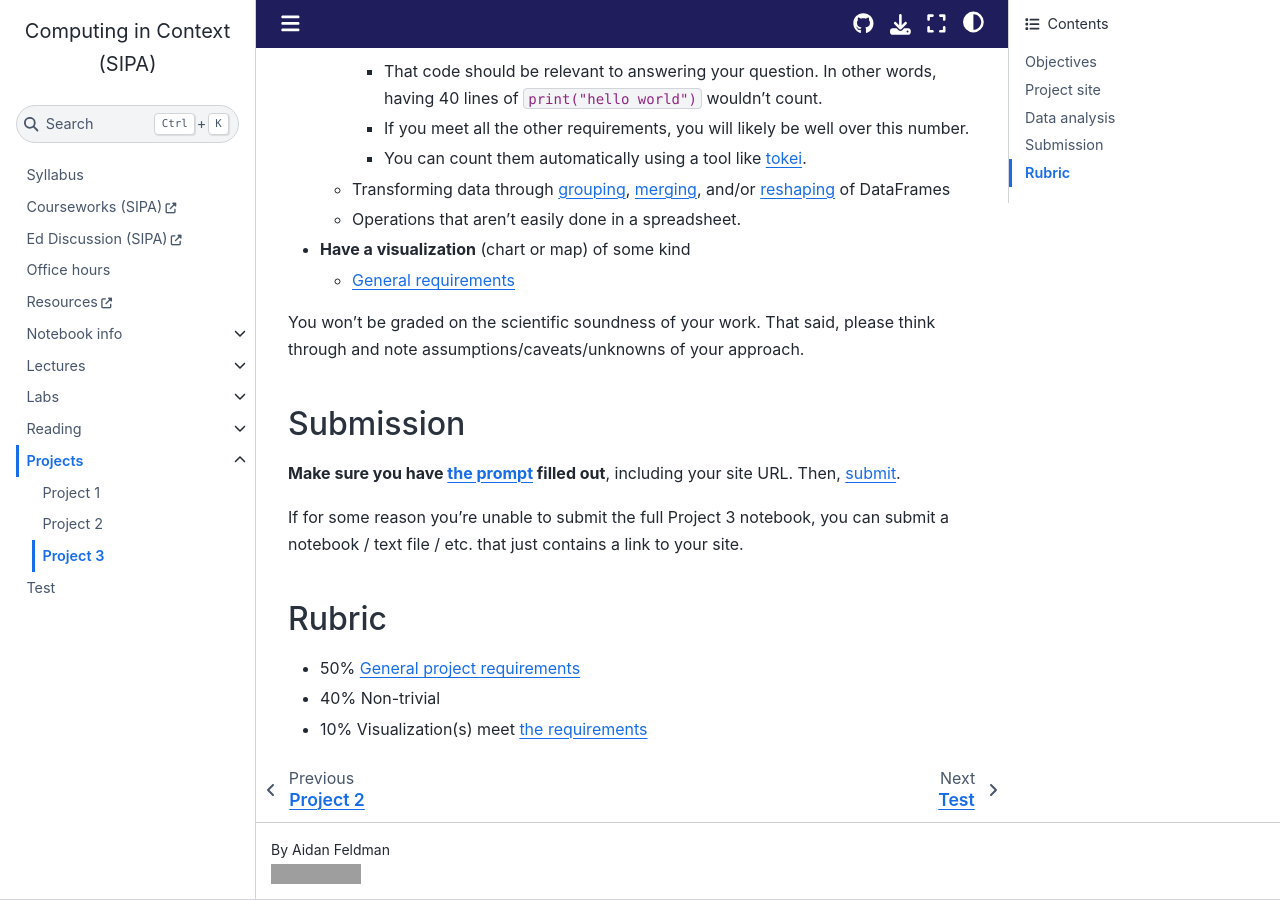
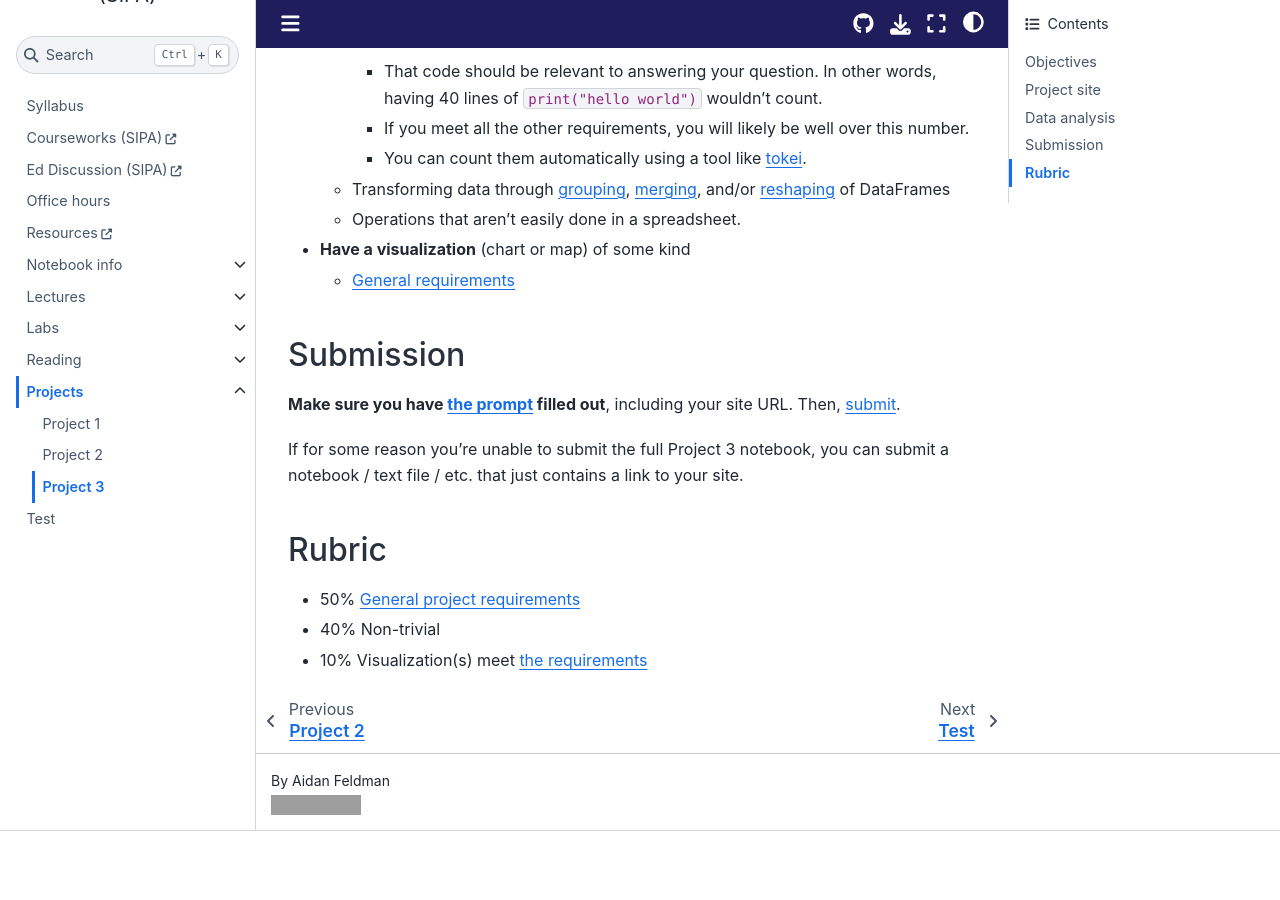
Before and after one commit to afeld/computing-in-context, a Jupyter Book: the page built from project_3.md, in a window 1280 px wide and 900 px high, scrolled down 4200 px. Built offline with Jupyter Book 1.0.4 settings and Sphinx 7.4.7 and the Sphinx Book theme 1.1.4, drawn with Linux system fonts in a browser that asks for light colours; pages that are not in the unit, such as notebooks, are missing from menus; comment, search, counter and statistics services are not loaded; after the commit the page ends 5031 px from its top, so only the background shows below that; grey boxes are pictures that could not be loaded.

Commit message:
centralize scientific soundness info

```diff
--- a/project_3.md
+++ b/project_3.md
@@ -142,8 +142,6 @@ Your submission should:
 - **Have a visualization** (chart or map) of some kind
   - [General requirements](notebooks.md#visualizations)
 
-You won't be graded on the scientific soundness of your work. That said, please think through and note assumptions/caveats/unknowns of your approach.
-
 ## Submission
 
 **Make sure you have [the prompt](#prompt) filled out**, including your site URL. Then, [submit](notebooks.md#submission).
```
Also changed, not shown: notebooks.md (+1 -0 lines).
